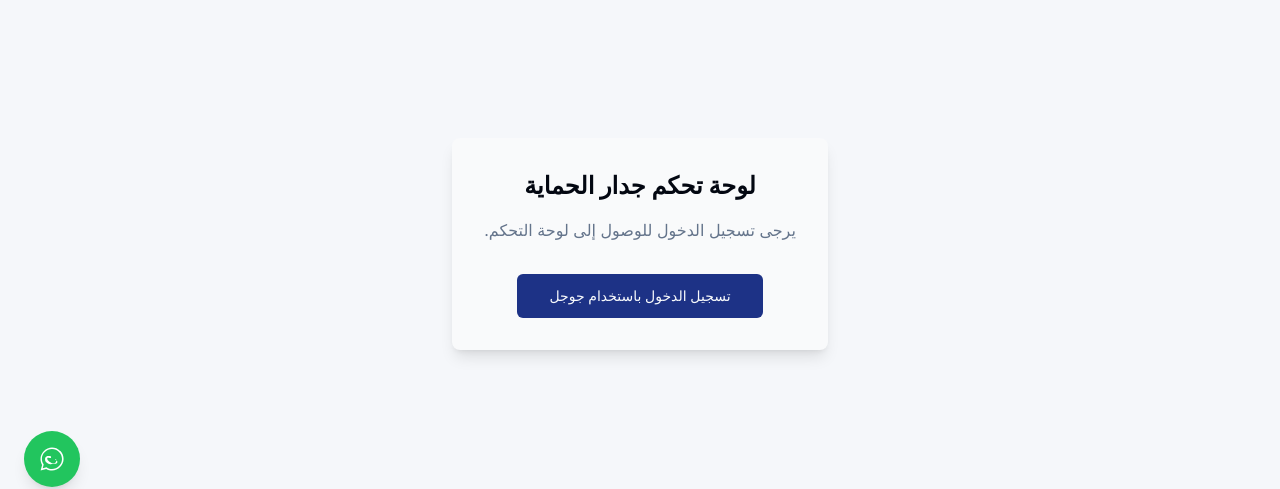
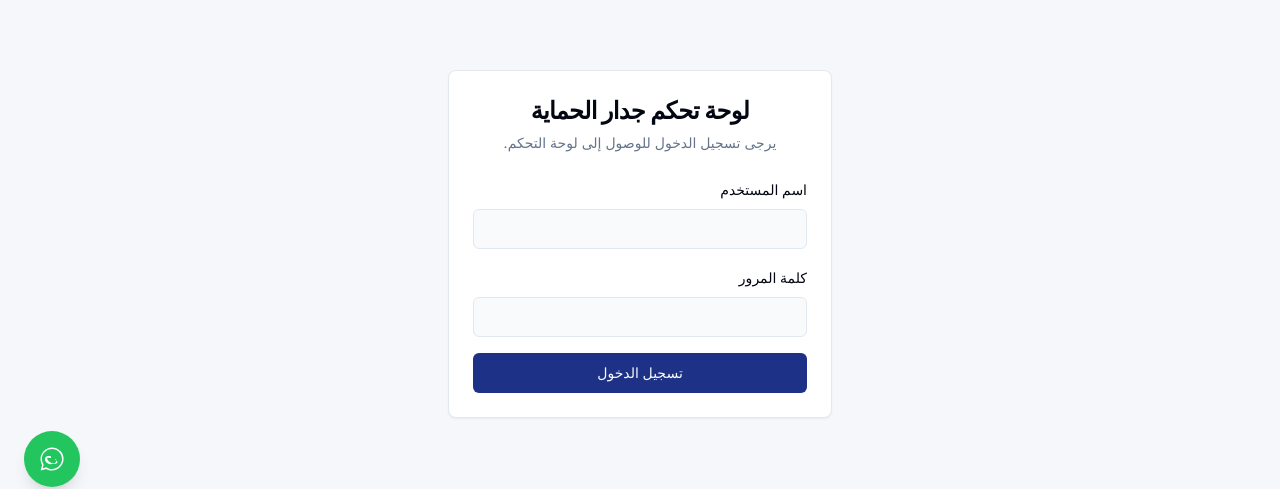
Before and after one commit to khaled4ever/aeedgermane, a Next.js app: page /dashboard/login in a window 1280 px wide. Shown: the part 221-710 px from the top of the page. Built offline with nearby package versions, Linux system fonts and the light colour scheme; no server answers.

Commit message:
اضن تسجيل الدخول عن طريق جوجل مشكلة دعنا نعمل تسجيل دخول بيوزر وباسورد ا

```diff
--- a/src/app/dashboard/login/page.tsx
+++ b/src/app/dashboard/login/page.tsx
@@ -1,15 +1,27 @@
 'use client';
 import { useAuth, useUser } from '@/firebase';
-import { GoogleAuthProvider, signInWithPopup } from 'firebase/auth';
+import { signInAnonymously } from 'firebase/auth';
 import { useRouter } from 'next/navigation';
 import { Button } from '@/components/ui/button';
-import { useEffect } from 'react';
+import { useEffect, useState } from 'react';
 import { Loader2 } from 'lucide-react';
+import { Input } from '@/components/ui/input';
+import { Label } from '@/components/ui/label';
+import { Card, CardContent, CardHeader, CardTitle, CardDescription } from '@/components/ui/card';
+
+
+const USERNAME = 'khaled4ever';
+const PASSWORD = 'Kh738211';
 
 export default function LoginPage() {
   const auth = useAuth();
   const { user, loading } = useUser();
   const router = useRouter();
+
+  const [username, setUsernameState] = useState('');
+  const [password, setPasswordState] = useState('');
+  const [error, setError] = useState('');
+  const [isSubmitting, setIsSubmitting] = useState(false);
 
   useEffect(() => {
     if (!loading && user) {
@@ -17,14 +29,28 @@ export default function LoginPage() {
     }
   }, [user, loading, router]);
 
-  const handleSignIn = async () => {
-    if (!auth) return;
-    const provider = new GoogleAuthProvider();
+  const handleSignIn = async (e: React.FormEvent) => {
+    e.preventDefault();
+    if (username !== USERNAME || password !== PASSWORD) {
+        setError('اسم المستخدم أو كلمة المرور غير صحيحة.');
+        return;
+    }
+
+    if (!auth) {
+        setError('خدمة المصادقة غير جاهزة. يرجى المحاولة مرة أخرى.');
+        return;
+    };
+
+    setIsSubmitting(true);
+    setError('');
+
     try {
-      await signInWithPopup(auth, provider);
-      router.push('/dashboard');
+      await signInAnonymously(auth);
+      // The useEffect hook will now redirect to /dashboard once the user state is updated.
     } catch (error) {
-      console.error('Error signing in with Google', error);
+      console.error('Error signing in anonymously', error);
+      setError('حدث خطأ أثناء تسجيل الدخول.');
+      setIsSubmitting(false);
     }
   };
 
@@ -38,13 +64,43 @@ export default function LoginPage() {
 
   return (
     <div className="flex items-center justify-center min-h-screen bg-secondary/50">
-      <div className="text-center p-8 bg-background rounded-lg shadow-lg">
-        <h1 className="text-2xl font-bold mb-4">لوحة تحكم جدار الحماية</h1>
-        <p className="text-muted-foreground mb-8">يرجى تسجيل الدخول للوصول إلى لوحة التحكم.</p>
-        <Button onClick={handleSignIn} size="lg">
-          تسجيل الدخول باستخدام جوجل
-        </Button>
-      </div>
+      <Card className="w-full max-w-sm">
+          <CardHeader className="text-center">
+              <CardTitle className="text-2xl font-bold">لوحة تحكم جدار الحماية</CardTitle>
+              <CardDescription>يرجى تسجيل الدخول للوصول إلى لوحة التحكم.</CardDescription>
+          </CardHeader>
+          <CardContent>
+              <form onSubmit={handleSignIn} className="space-y-4">
+                  <div className="space-y-2">
+                      <Label htmlFor="username">اسم المستخدم</Label>
+                      <Input
+                          id="username"
+                          type="text"
+                          value={username}
+                          onChange={(e) => setUsernameState(e.target.value)}
+                          required
+                          dir="ltr"
+                      />
+                  </div>
+                  <div className="space-y-2">
+                      <Label htmlFor="password">كلمة المرور</Label>
+                      <Input
+                          id="password"
+                          type="password"
+                          value={password}
+                          onChange={(e) => setPasswordState(e.target.value)}
+                          required
+                          dir="ltr"
+                      />
+                  </div>
+                  {error && <p className="text-sm font-medium text-destructive">{error}</p>}
+                  <Button type="submit" className="w-full" disabled={isSubmitting}>
+                      {isSubmitting && <Loader2 className="mr-2 h-4 w-4 animate-spin" />}
+                      تسجيل الدخول
+                  </Button>
+              </form>
+          </CardContent>
+      </Card>
     </div>
   );
 }
```
